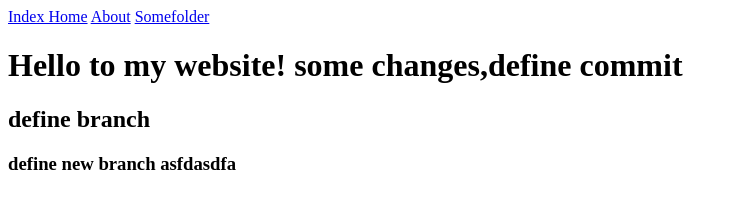
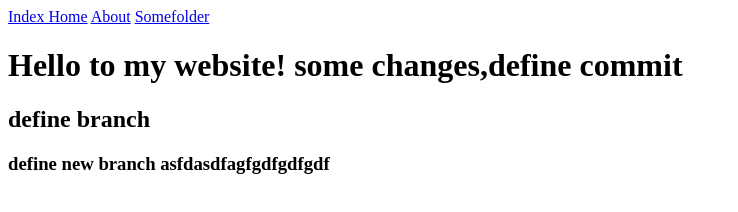
Before and after one commit to jw66njit/IS117-FALL-2020, a plain HTML site: page index.html in a window 1280 px wide. Shown: the whole page, without its empty margins (0-738 px from the left). Drawn offline with Linux system fonts and the light colour scheme.

Commit message:
Task: define new branch

```diff
--- a/index.html
+++ b/index.html
@@ -10,6 +10,6 @@
 <body>
 <h1>Hello to my website! some changes,define commit</h1>
 <h2>define branch</h2>
-<h3>define new branch asfdasdfa</h3>
+<h3>define new branch asfdasdfagfgdfgdfgdf</h3>
 </body>
 </html>
```
